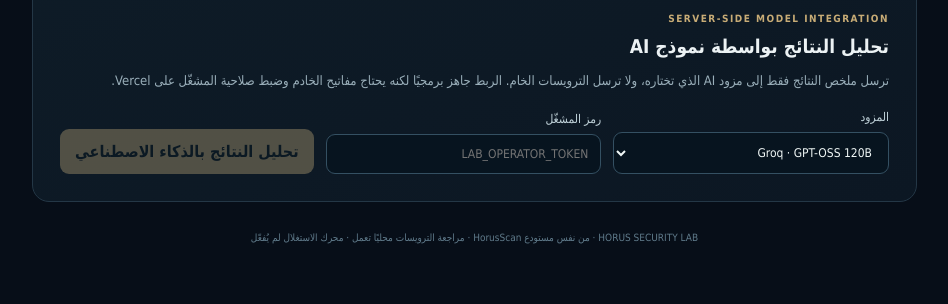
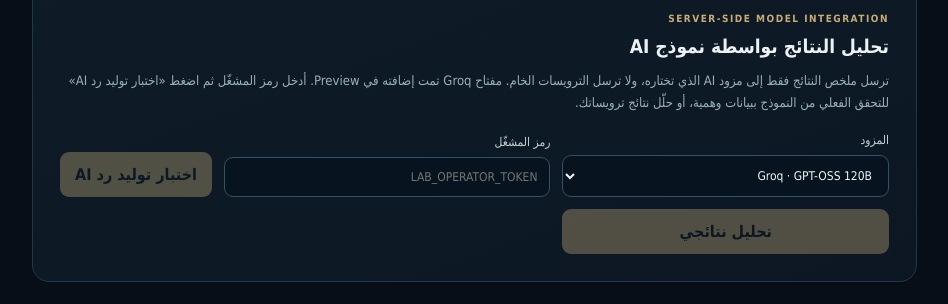
Before and after one commit to mohamedewis112/horusscan, a Next.js app in the folder apps/web/: page / in a window 1280 px wide. Shown: the part 2253-2557 px from the top of the page, without its empty margins (23-971 px from the left). Built offline with nearby package versions, Linux system fonts and the light colour scheme; no server answers.

Commit message:
fix(lab): add operator-triggered Groq response smoke test with synthetic data

```diff
--- a/apps/web/components/SecurityWorkbench.tsx
+++ b/apps/web/components/SecurityWorkbench.tsx
@@ -82,8 +82,11 @@ export default function SecurityWorkbench() {
     URL.revokeObjectURL(url);
   }
 
-  async function askModel() {
-    if (!findings.length || !token.trim() || busy) return;
+  async function askModel(mode: "review" | "smoke" = "review") {
+    if ((!findings.length && mode !== "smoke") || !token.trim() || busy) return;
+    const requestFindings = mode === "smoke"
+      ? [{ severity: "معلوماتي", title: "اختبار اتصال تجريبي", detail: "هذه بيانات اختبار وهمية، وليس هناك موقع تم فحصه.", recommendation: "اكتب ملخصًا قصيرًا لتأكيد عمل نموذج الذكاء الاصطناعي." }]
+      : findings.map(({ severity, title, detail, recommendation }) => ({ severity, title, detail, recommendation }));
     setBusy(true); setError(""); setAnswer("");
     try {
       const response = await fetch("/api/lab/ai-review", {
@@ -92,12 +95,12 @@ export default function SecurityWorkbench() {
         headers: { "Content-Type": "application/json", "X-Horus-Operator-Token": token.trim() },
         body: JSON.stringify({
           provider,
-          findings: findings.map(({ severity, title, detail, recommendation }) => ({ severity, title, detail, recommendation })),
+          findings: requestFindings,
         }),
       });
       const result = await response.json() as { answer?: string; error?: string; model?: string };
       if (!response.ok || !result.answer) throw new Error(result.error || "تعذر الحصول على التحليل.");
-      setAnswer(result.answer);
+      setAnswer(mode === "smoke" ? "✅ وصل رد فعلي من نموذج الذكاء الاصطناعي. الاختبار استخدم بيانات وهمية فقط.\n\n" + result.answer : result.answer);
     } catch (err) {
       setError(err instanceof Error ? err.message : "تعذر الاتصال بالنموذج.");
     } finally {
@@ -125,11 +128,12 @@ export default function SecurityWorkbench() {
       </div>
       <div className="lab-ai">
         <div><span className="eyebrow">SERVER-SIDE MODEL INTEGRATION</span><h3>تحليل النتائج بواسطة نموذج AI</h3></div>
-        <p className="muted">ترسل ملخص النتائج فقط إلى مزود AI الذي تختاره، ولا ترسل الترويسات الخام. الربط جاهز برمجيًا لكنه يحتاج مفاتيح الخادم وضبط صلاحية المشغّل على Vercel.</p>
+        <p className="muted">ترسل ملخص النتائج فقط إلى مزود AI الذي تختاره، ولا ترسل الترويسات الخام. مفتاح Groq تمت إضافته في Preview. أدخل رمز المشغّل ثم اضغط «اختبار توليد رد AI» للتحقق الفعلي من النموذج ببيانات وهمية، أو حلّل نتائج ترويساتك.</p>
         <div className="lab-controls">
           <label>المزود<select value={provider} onChange={e => setProvider(e.target.value as "groq" | "openrouter")}><option value="groq">Groq · GPT-OSS 120B</option><option value="openrouter">OpenRouter · نموذج مفتوح الأوزان</option></select></label>
           <label>رمز المشغّل<input type="password" autoComplete="off" value={token} onChange={e => setToken(e.target.value)} placeholder="LAB_OPERATOR_TOKEN" /></label>
-          <button type="button" disabled={!findings.length || !token.trim() || busy} onClick={askModel}>{busy ? "جارٍ تحليل النتائج..." : "تحليل النتائج بالذكاء الاصطناعي"}</button>
+          <button type="button" disabled={!token.trim() || busy} onClick={() => void askModel("smoke")}>{busy ? "جارٍ الاتصال..." : "اختبار توليد رد AI"}</button>
+          <button type="button" disabled={!findings.length || !token.trim() || busy} onClick={() => void askModel("review")}>تحليل نتائجي</button>
         </div>
         {error && <p role="alert" className="lab-error">{error}</p>}
         {answer && <div className="lab-answer" dir="rtl"><strong>مراجعة النموذج</strong><p>{answer}</p></div>}
```
